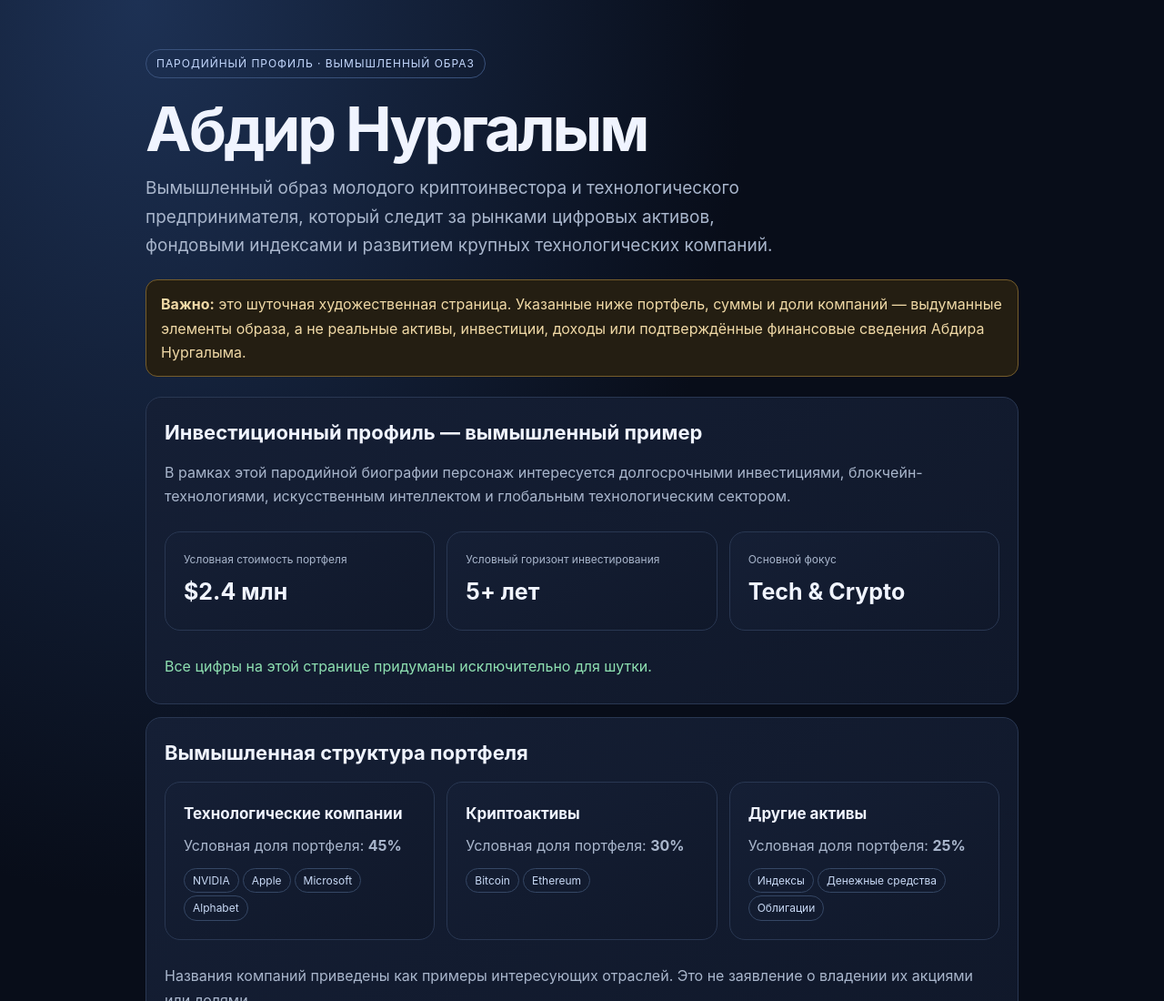
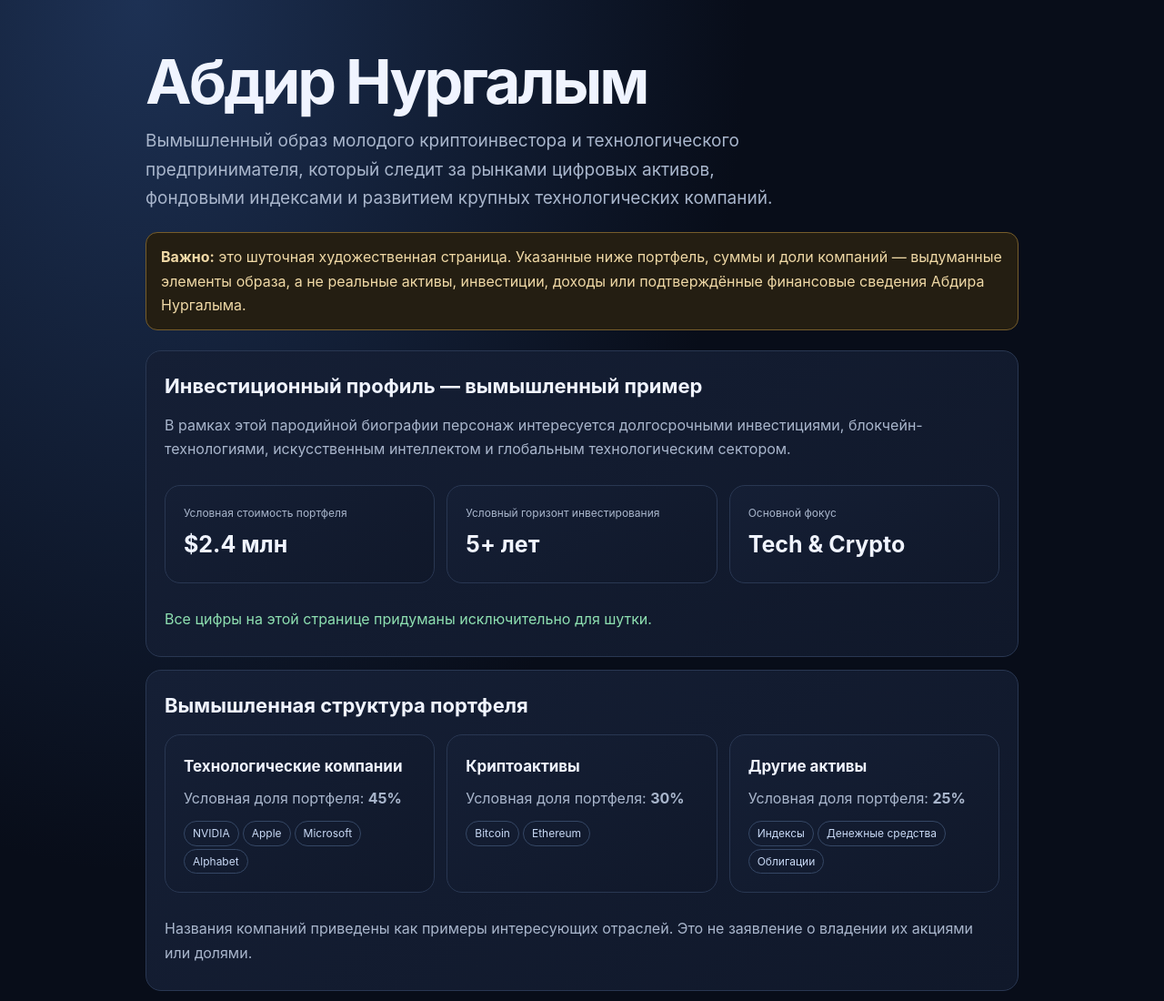
Before and after one commit to abdirnurgalym129-netizen/whoisnurgalym, a plain HTML site: page index.html in a window 1280 px wide. Shown: the top 1100 px of the page at 91% size. Drawn offline with Linux system fonts and the light colour scheme.

Commit message:
Add files via upload

```diff
--- a/index.html
+++ b/index.html
@@ -27,7 +27,6 @@
 </head>
 <body>
 <main>
-  <span class="tag">Пародийный профиль · вымышленный образ</span>
   <h1>Абдир Нургалым</h1>
   <p class="lead">Вымышленный образ молодого криптоинвестора и технологического предпринимателя, который следит за рынками цифровых активов, фондовыми индексами и развитием крупных технологических компаний.</p>
 
```
